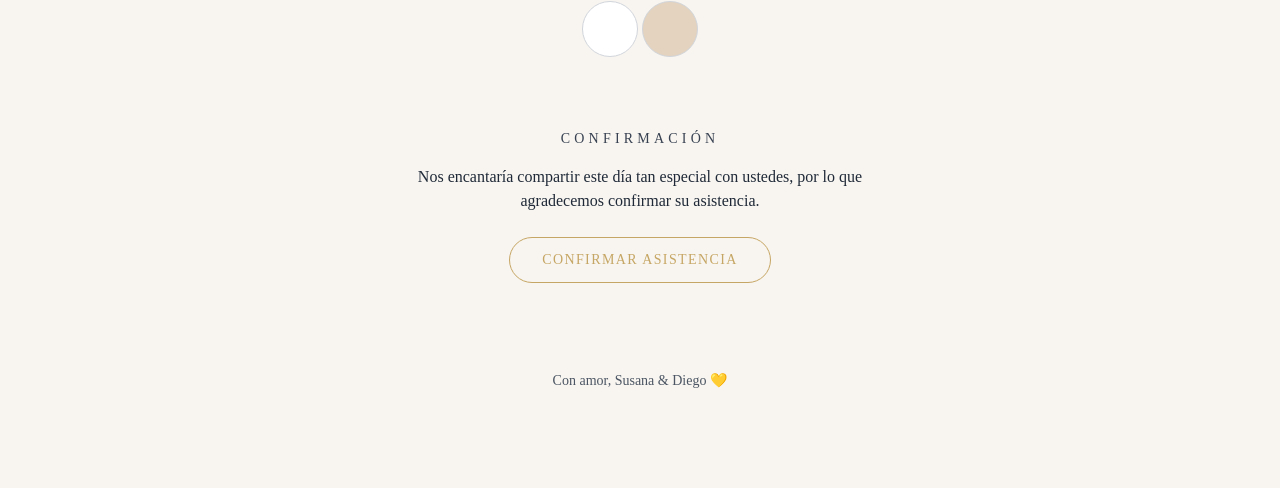
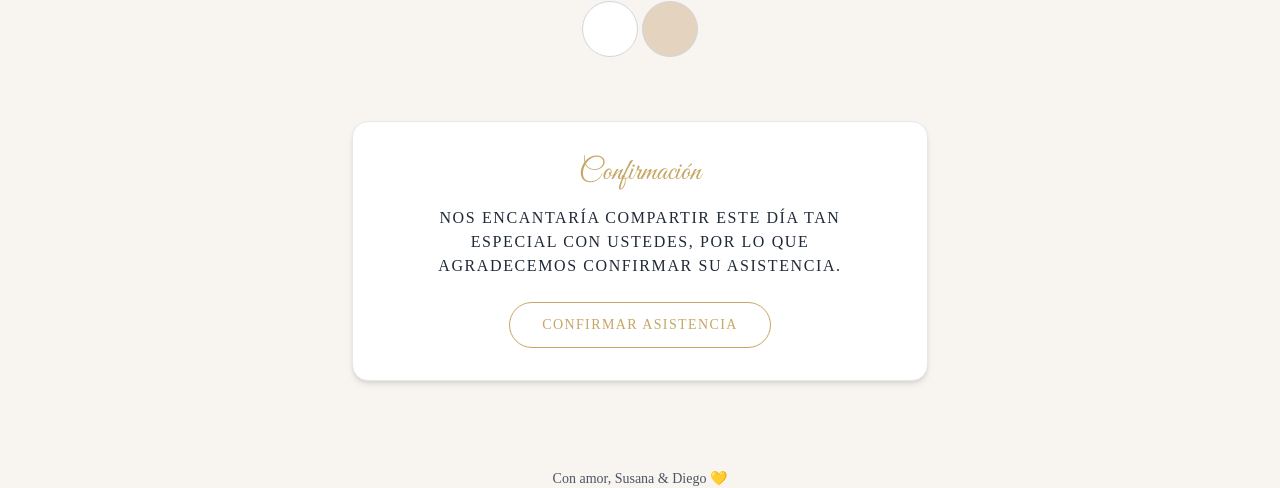
Before and after one commit to Susanabt1001419/Invitacion---Boda, a Next.js app: page / in a window 1280 px wide. Shown: the part 4583-5071 px from the top of the page. Before the commit the page ends 5014 px from the top, so only its background shows below. Built offline with nearby package versions, Linux system fonts and the light colour scheme.

Commit message:
Update index.js

```diff
--- a/pages/index.js
+++ b/pages/index.js
@@ -351,23 +351,16 @@ export default function Home() {
 
       </Section>
       {/* ✅ CONFIRMACIÓN DE ASISTENCIA */}
-      <Section id="rsvp" className="pt-8 pb-12">
+      <Section id="rsvp" className="pt-6 pb-12">
 
-        {/* SUBTÍTULO */}
-        <h3
-          className="
-            tracking-[0.3em]
-            uppercase
-            text-xs
-            sm:text-sm
-            text-gray-700
-            mb-4
-          "
-        >
+        <div className="max-w-xl mx-auto bg-white border border-gray-200 rounded-2xl shadow-md px-6 py-8 text-center">
+
+          {/* TÍTULO */}
+          <h2 className="font-script text-3xl text-gold mb-4">
             Confirmación
-        </h3>
+          </h2>
 
-        {/* TEXTO PRINCIPAL */}
+          {/* TEXTO */}
           <p
             className="
               max-w-md
@@ -375,6 +368,8 @@ export default function Home() {
               text-gray-800
               text-sm
               sm:text-base
+              tracking-widest
+              uppercase
               leading-relaxed
               mb-6
             "
@@ -408,8 +403,9 @@ export default function Home() {
             Confirmar asistencia
           </a>
 
+        </div>
+
       </Section>
-
 
       {/* 🌿 FOOTER */}
       <footer className="py-10 text-sm text-gray-600">
```
Lines whose indentation alone changed are shown as unchanged.
